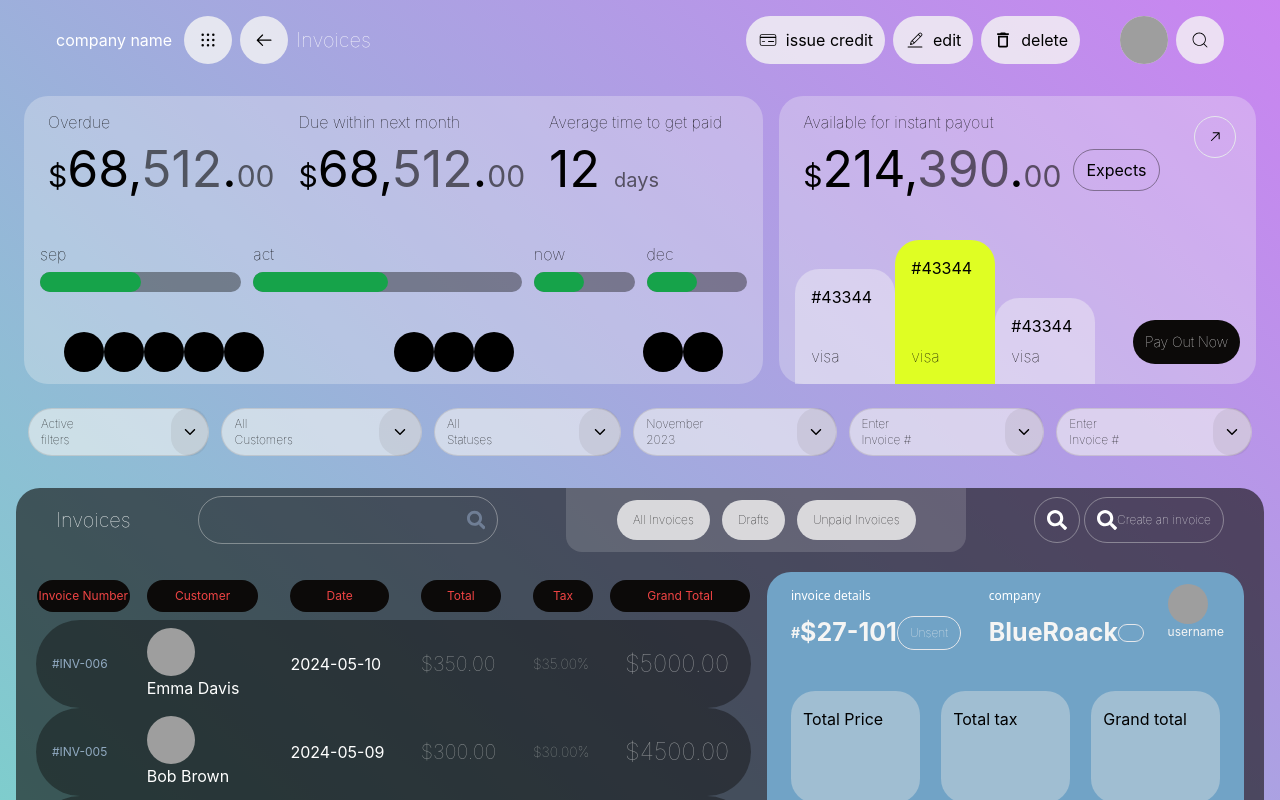
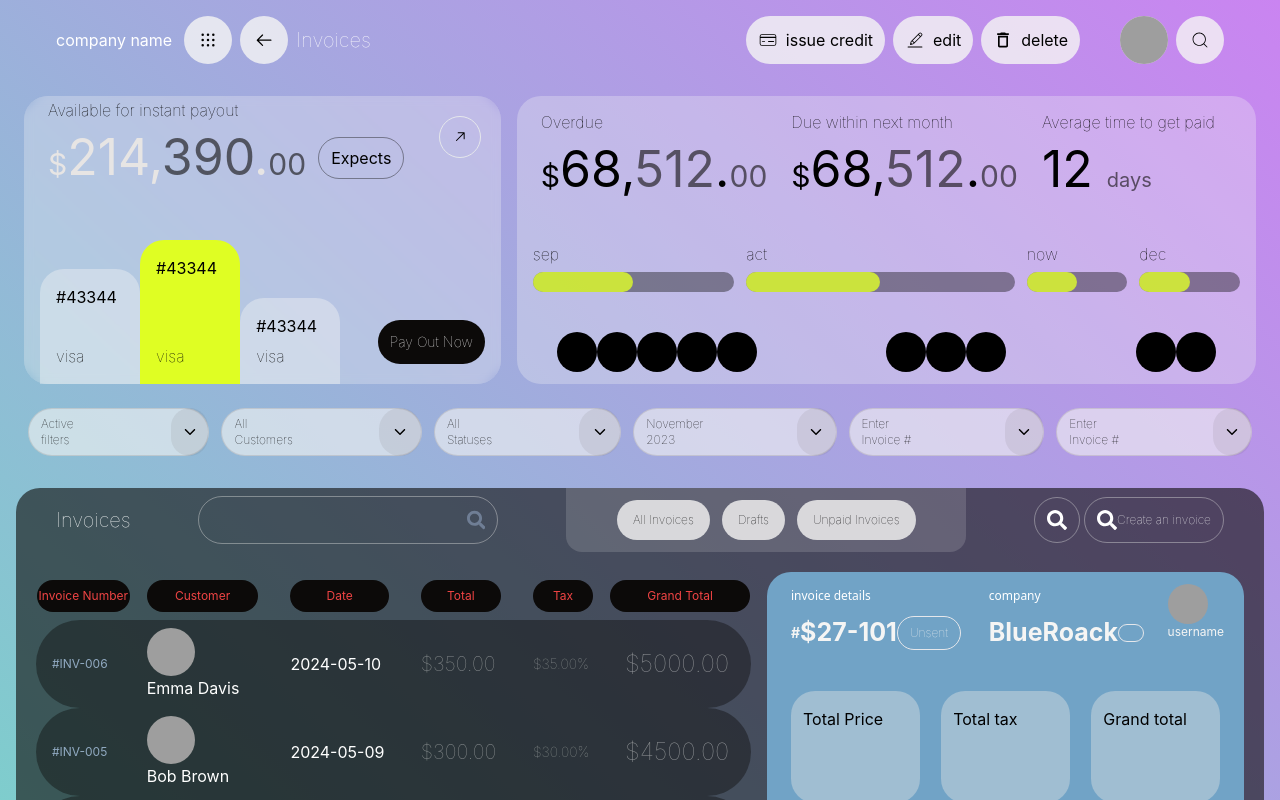
Before and after one commit to murthasaali/invoice_2, a React (Create React App) app: page /invoice in a window 1280 px wide. Shown: the top 800 px of the page. Built offline with nearby package versions, Linux system fonts and the light colour scheme; grey boxes are pictures that could not be loaded.

Commit message:
added a background image

```diff
--- a/src/components/DashBord.jsx
+++ b/src/components/DashBord.jsx
@@ -6,6 +6,73 @@ function DashBord() {
   return (
     <div className="w-full h-[320px] fixed flex flex-col mt-20 p-4 ">
       <div className="w-full h-[300px]  bg- flex justify-start items-center gap-4 px-2 ">
+        <div
+          className="w-[40%] relative h-full bg-stone-100 rounded-3xl bg-opacity-30  flex flex-col  justify-between  pb-0"
+          style={{
+            backgroundImage:
+              "url('https://avatars.mds.yandex.net/i?id=55ca061889befd7406ec6bc563c974c885aae871-7551603-images-thumbs&ref=rim&n=33&w=444&h=250')",
+            backgroundSize: "cover",
+            backgroundRepeat: "no-repeat",
+          }}
+        >
+          <div className="w-full h-full backdrop-blur-sm rounded-3xl">
+            <div className="w-full h- flex p-3 pb-0 justify-between">
+              <div className="h-fit text-end relative flex items-center">
+                <h1 className="absolute font-thin top-[-10px] left-3">
+                  Available for instant payout
+                </h1>
+                <p className="text-[50px] text-end text-stone-200  p-3 rounded-3xl">
+                  <span className="text-[30px]">$</span>
+                  <CountUp end={214} />,
+                  <span className="text-stone-950 text-opacity-60">
+                    <CountUp end={390} />
+                  </span>
+                  .
+                  <span className="text-[30px] text-stone-950 text-opacity-60">
+                    00
+                  </span>
+                </p>
+                <button className="h-fit px-3 py-2 rounded-full border border-stone-950 border-opacity-40">
+                  Expects
+                </button>
+              </div>
+            </div>
+            <button className="h-fit w-fit p-3 border absolute top-5 rounded-full right-5">
+              <GoArrowUpRight />
+            </button>
+            <div className="w-full h-[50%] bottom-0 rounded-3xl items-end absolute flex justify-between px-4 ">
+              <div className="w-[75%] h-full flex bg-opacity-40 items-end   ">
+                <div className="h-[80%] w-[30%] bg-stone-100 bg-opacity-40 p-4 rounded-t-3xl">
+                  <div className=" flex flex-col h-full justify-between">
+                    {" "}
+                    <div>#43344</div>
+                    <div className=" font-thin ">visa</div>
+                  </div>
+                </div>
+                <div
+                  className="h-[100%] w-[30%] bg-stone-100 bg-opacity-40 p-4 rounded-t-3xl"
+                  style={{ background: "#DFFE23 " }}
+                >
+                  <div className=" flex flex-col h-full justify-between">
+                    {" "}
+                    <div>#43344</div>
+                    <div className=" font-thin ">visa</div>
+                  </div>
+                </div>
+                <div className="h-[60%] w-[30%] bg-stone-100 bg-opacity-40 p-4 rounded-t-3xl">
+                  <div className=" flex flex-col h-full justify-between">
+                    {" "}
+                    <div>#43344</div>
+                    <div className=" font-thin ">visa</div>
+                  </div>
+                </div>
+              </div>
+              <button className=" h-fit p-3 bg-stone-950 mb-5 rounded-full text-white text-sm font-thin">
+                Pay Out Now
+              </button>
+            </div>
+          </div>
+        </div>
         <div className="w-[60%] h-full bg-stone-100 rounded-3xl bg-opacity-30  flex flex-col  justify-between py-3">
           <div className="w-full h- flex p-3 justify-between">
             <div className="h-fit text-end relative">
@@ -52,19 +119,19 @@ function DashBord() {
           </div>
           <div className="w-full h-fit p-4 font-thin  gap-3 flex justify-evenly">
             <div className="w-[30%] h-5 bg-stone-950 bg-opacity-40 rounded-full relative">
-              <div className="w-[50%] h-full rounded-full bg-green-600"></div>
+              <div className="w-[50%] h-full rounded-full bg-custom bg-opacity-80" ></div>
               <h1 className="absolute top-[-30px] left-0">sep</h1>
             </div>
             <div className="w-[40%] h-5 bg-stone-950 bg-opacity-40 rounded-full relative">
-              <div className="w-[50%] h-full rounded-full bg-green-600"></div>
+              <div className="w-[50%] h-full rounded-full bg-custom bg-opacity-80"></div>
               <h1 className="absolute top-[-30px] left-0">act</h1>
             </div>
             <div className="w-[15%] h-5 bg-stone-950 bg-opacity-40 rounded-full relative">
-              <div className="w-[50%] h-full rounded-full bg-green-600"></div>
+              <div className="w-[50%] h-full rounded-full bg-custom bg-opacity-80"></div>
               <h1 className="absolute top-[-30px] left-0">now</h1>
             </div>
             <div className="w-[15%] h-5 bg-stone-950 bg-opacity-40 rounded-full relative">
-              <div className="w-[50%] h-full rounded-full bg-green-600"></div>
+              <div className="w-[50%] h-full rounded-full bg-custom bg-opacity-80"></div>
               <h1 className="absolute top-[-30px] left-0">dec</h1>
             </div>
           </div>
@@ -87,44 +154,6 @@ function DashBord() {
             </div>
           </div>
         </div>
-        <div className="w-[40%] relative h-full bg-stone-100 rounded-3xl bg-opacity-30  flex flex-col  justify-between pt-3 pb-0">
-          <div className="w-full h- flex p-3 pb-0 justify-between">
-            <div className="h-fit text-end relative flex items-center">
-              <h1 className="absolute font-thin top-[-10px] left-3">
-                Available for instant payout
-              </h1>
-              <p className="text-[50px] text-end   p-3 rounded-3xl">
-                <span className="text-[30px]">$</span>
-                <CountUp end={214} />,
-                <span className="text-stone-950 text-opacity-60">
-                  <CountUp end={390} />
-                </span>
-                .
-                <span className="text-[30px] text-stone-950 text-opacity-60">
-                  00
-                </span>
-              </p>
-              <button className="h-fit px-3 py-2 rounded-full border border-stone-950 border-opacity-40">
-                Expects
-              </button>
-            </div>
-          </div>
-          <button className="h-fit w-fit p-3 border absolute top-5 rounded-full right-5"><GoArrowUpRight/></button>
-          <div className="w-full h-[50%] bottom-0 rounded-3xl items-end absolute flex justify-between px-4 ">
-            <div className="w-[75%] h-full flex bg-opacity-40 items-end   ">
-              <div className="h-[80%] w-[30%] bg-stone-100 bg-opacity-40 p-4 rounded-t-3xl">
-              <div className=" flex flex-col h-full justify-between"> <div>#43344</div>
-              <div  className=" font-thin ">visa</div></div></div>
-              <div className="h-[100%] w-[30%] bg-stone-100 bg-opacity-40 p-4 rounded-t-3xl" style={{background:"#DFFE23 "}}>
-              <div className=" flex flex-col h-full justify-between"> <div>#43344</div>
-              <div  className=" font-thin ">visa</div></div></div>
-              <div className="h-[60%] w-[30%] bg-stone-100 bg-opacity-40 p-4 rounded-t-3xl">
-              <div className=" flex flex-col h-full justify-between"> <div>#43344</div>
-              <div  className=" font-thin ">visa</div></div></div>
-            </div>
-            <button className=" h-fit p-3 bg-stone-950 mb-5 rounded-full text-white text-sm font-thin">Pay Out Now</button>
-          </div>
-        </div>
       </div>
     </div>
   );
--- a/src/components/Invoice.jsx
+++ b/src/components/Invoice.jsx
@@ -29,7 +29,7 @@ function Invoice() {
   return (
     <div className="h-full w-full flex flex-col gap-3 p-4">
       <InvoiceNavbar />
-      <div className="w-full  h-[80%] bg-stone-950 bg-opacity-60 rounded-3xl flex flex-col">
+      <div className="w-full  h-[80%] bg-stone-950 bg-opacity-60 rounded-3xl flex flex-col" >
         <div className="h-16 w-full rounded-3xl   flex justify-between px-10 items-center">
           <div className="text-xl font-thin text-white">Invoices </div>
           <div className="w-[300px] h-12 rounded-full border flex justify-between text-xl border-stone-200 border-opacity-40 items-center px-3">
```
